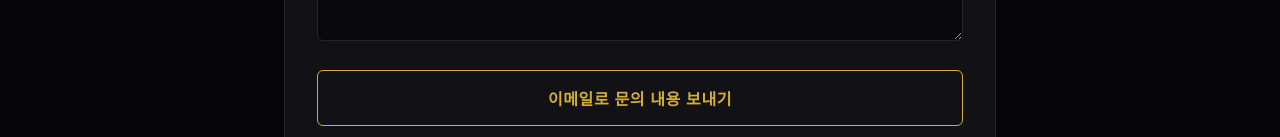
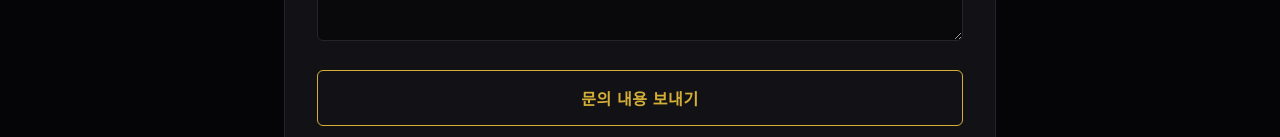
Before and after one commit to animagus92/levinproduction, a plain HTML site: page contact.html in a window 1280 px wide. Shown: the part 815-952 px from the top of the page. Drawn offline with Linux system fonts and the light colour scheme.

Commit message:
Update contact.html

```diff
--- a/contact.html
+++ b/contact.html
@@ -330,7 +330,7 @@
           <textarea id="message" name="message" placeholder="일정, 장소, 프로그램 등 구체적인 내용을 적어주시면 더욱 정확한 안내가 가능합니다." required></textarea>
         </div>
 
-        <button type="submit" class="btn-submit">이메일로 문의 내용 보내기</button>
+        <button type="submit" class="btn-submit">문의 내용 보내기</button>
       </form>
 
       <div class="direct-info">
```
